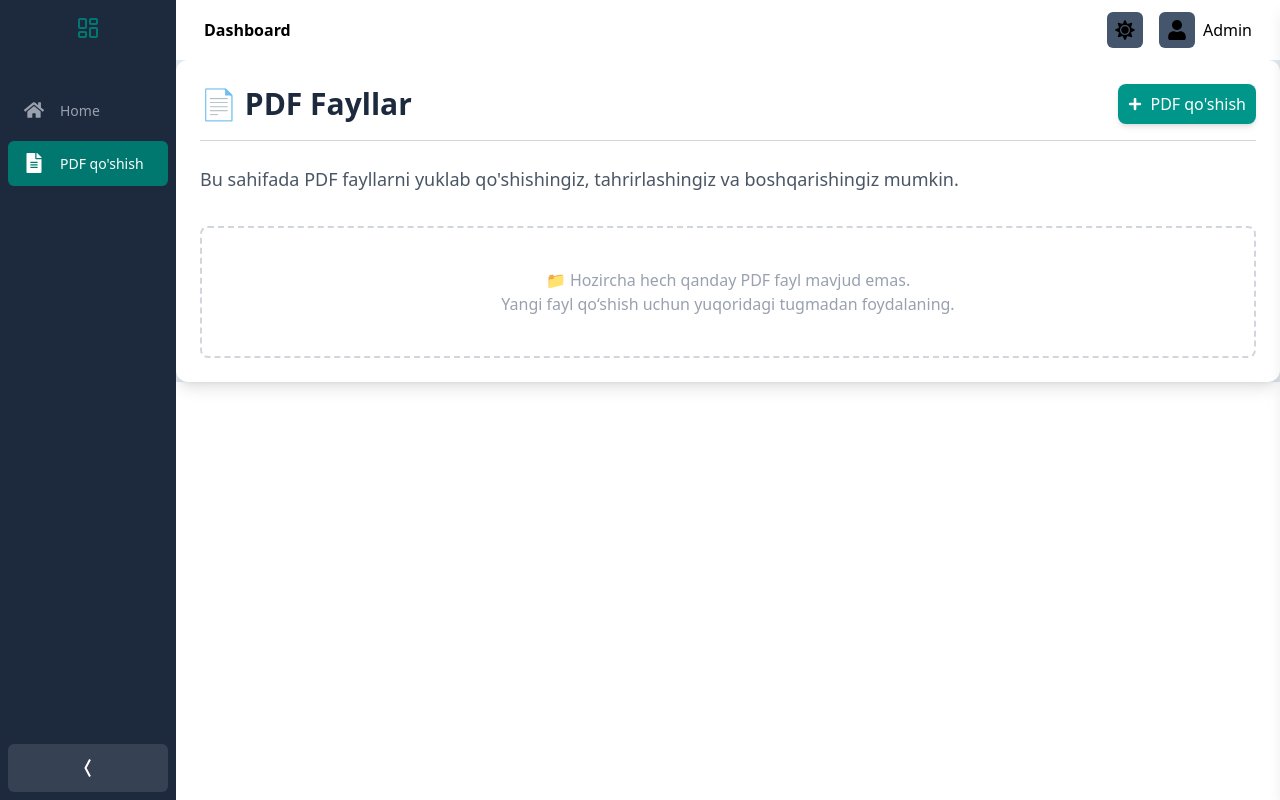
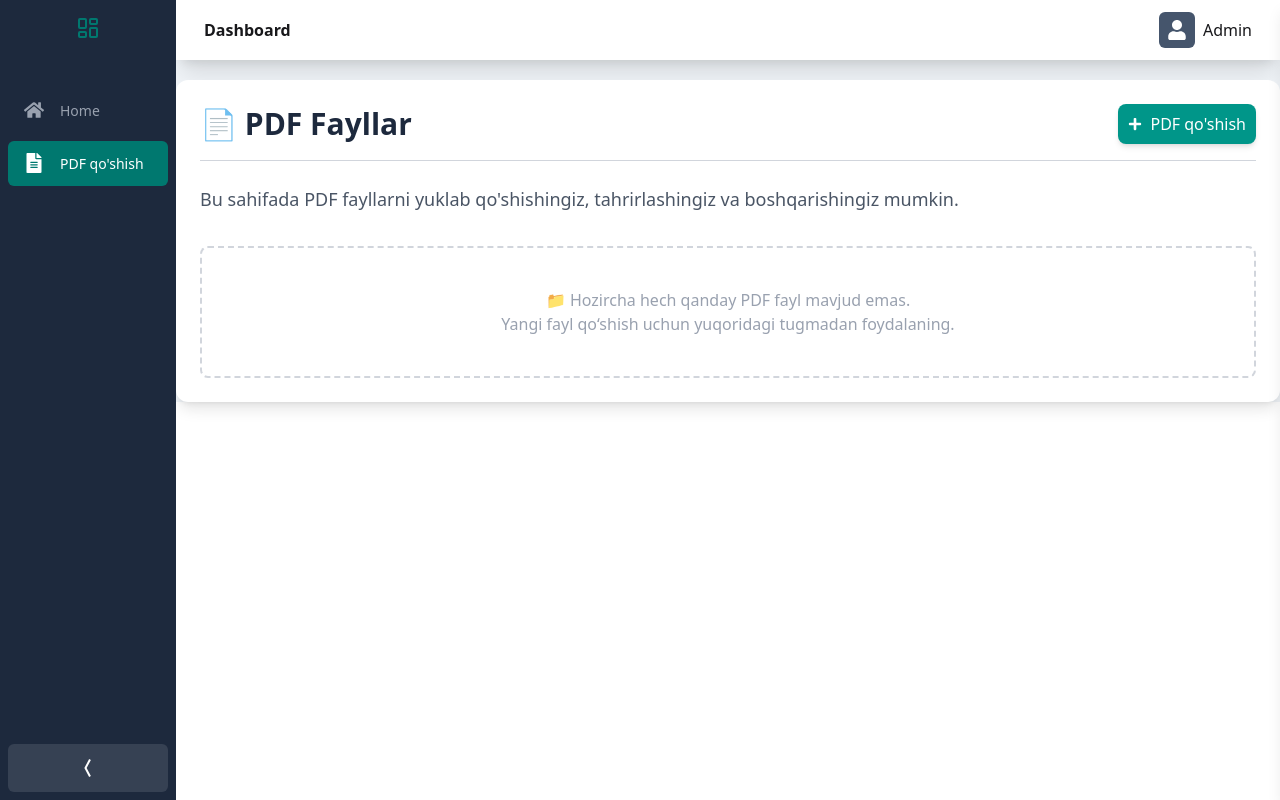
Before and after one commit to Husanjonazamov/qrcode-front, a React (Vite) app: page /dashboard/pdf in a window 1280 px wide. Built offline with nearby package versions, Linux system fonts and the light colour scheme.

Commit message:
Request blocked, get in touch, we can come up with a solution for your use case.

```diff
--- a/src/App.jsx
+++ b/src/App.jsx
@@ -16,7 +16,6 @@ function App() {
         <Route path="/" element={<LoginPage />} />
 
         <Route path="/dashboard" element={<Dashboard />}>
-          {/* Asosiy sahifa uchun Cards shu formatda */}
           <Route
             index
             element={
--- a/src/components/Cards/Cards.jsx
+++ b/src/components/Cards/Cards.jsx
@@ -5,7 +5,7 @@ import  CardItem  from "../Cards/CardItems";
 
 const Cards = () => {
     return (
-        <div className="translate-all flex flex-wrap gap-3 p-4  duration-300 sm:px-7 bg-white">
+        <div className="mt-5 translate-all flex flex-wrap gap-3 p-4 sm:px-7 inset-shadow-sm duration-300 sm:px-7 bg-white">
             {cardItems.map((item, index) => (
                 <CardItem item={item} key={index} />
             ))}
--- a/src/components/Dashboard/Dashboard.jsx
+++ b/src/components/Dashboard/Dashboard.jsx
@@ -5,7 +5,6 @@ import Header from "../Header/Header";
 import { Outlet } from "react-router-dom";
 
 const Dashboard = () => {
-  const [darkMode, setDarkMode] = useState(true);
   const [isOpen, setIsOpen] = useState(true);
 
   useEffect(() => {
@@ -14,26 +13,18 @@ const Dashboard = () => {
     }
   }, []);
 
-  const toggleDarkMode = () => setDarkMode((prev) => !prev);
   const toggleSidebar = () => setIsOpen((prev) => !prev);
 
   return (
-    <div
-      className={`flex font-Montserrat ${
-        darkMode ? "dark bg-slate-900" : "bg-slate-100"
-      }`}
-    >
+  <div className="flex font-Montserrat bg-white">
       <SideBar isOpen={isOpen} toggleSidebar={toggleSidebar} />
-
       <div
-        className={`flex-1 bg-slate-200 ${
+        className={`flex-1 bg-slate-100 ${
           isOpen ? "md:ml-44" : "ml-16"
-        } transition-all duration-300 dark:bg-white`}
+        } transition-all duration-300 `}
       >
-        <Header toggleDarkMode={toggleDarkMode} darkMode={darkMode} />
-        <div className="">
-          <Outlet />
-        </div>
+        <Header />
+        <Outlet />
       </div>
     </div>
   );
--- a/src/components/Header/Header.jsx
+++ b/src/components/Header/Header.jsx
@@ -1,49 +1,37 @@
 import React, { useState } from "react";
-import { FaSun, FaMoon, FaUser } from "react-icons/fa";
+import { FaUser } from "react-icons/fa";
 import { useNavigate } from "react-router-dom";
 
-const Header = ({ toggleDarkMode, darkMode }) => {
+const Header = () => {
   const [showDropdown, setShowDropdown] = useState(false);
-
   const navigate = useNavigate();
 
   const handleLogout = () => {
     navigate("/");
-    }
+  };
 
   const toggleDropdown = () => {
     setShowDropdown(!showDropdown);
   };
 
   return (
-        <div className="flex items-center justify-between bg-white px-7 py-3 dark:bg-slate-700 dark:text-gray-300 relative">
+    <div className="flex items-center justify-between
+      bg-white text-zinc-900 px-7 py-3 shadow-xl">
       <h1 className="font-bold">Dashboard</h1>
       <div className="flex items-center gap-4 relative">
-                <button
-                    className="rounded-md bg-slate-600 dark:bg-slate-600 dark:text-slate-300 duration-300"
-                    onClick={toggleDarkMode}
-                >
-                    {darkMode ? (
-                        <FaSun className="p-2 text-4xl" />
-                    ) : (
-                        <FaMoon className="p-2 text-4xl" />
-                    )}
-                </button>
-
-                <div className="relative">
         <div
           onClick={toggleDropdown}
           className="flex items-center gap-2 cursor-pointer select-none"
         >
-                        <FaUser className="rounded-md bg-slate-600 p-2 text-4xl dark:bg-slate-600 dark:text-slate-300" />
+          <FaUser className="rounded-md bg-slate-600 p-2 text-4xl text-white" />
           <h2 className="font-medium">Admin</h2>
         </div>
 
         {showDropdown && (
-                        <div className="absolute right-0 mt-2 w-32 bg-white border rounded-md shadow-lg dark:bg-slate-800 dark:border-slate-600">
+          <div className="absolute right-0 mt-2 w-32 bg-white border rounded-md shadow-lg">
             <button
               onClick={handleLogout}
-                                className="block w-full text-left px-4 py-2 text-sm text-gray-700 hover:bg-gray-100 dark:text-gray-200 dark:hover:bg-slate-700"
+              className="block w-full text-left px-4 py-2 text-sm text-gray-700 hover:bg-gray-100"
             >
               Logout
             </button>
@@ -51,7 +39,6 @@ const Header = ({ toggleDarkMode, darkMode }) => {
         )}
       </div>
     </div>
-        </div>
   );
 };
 
--- /dev/null
+++ b/src/components/PdfPage/PdfList.jsx
@@ -0,0 +1,47 @@
+import React, { useEffect, useState } from "react";
+
+
+
+const PdfList = () => {
+    const [pdfItems, setPdfItems] = useState([]);
+
+    useEffect(() => {
+        const storedItems = JSON.parse(localStorage.getItem("pdfItems")) || [];
+        setPdfItems(storedItems);
+    }, []);
+
+    return (
+        <div className="mt-8">
+            {/* <h3 className="text-xl font-bold text-slate-800 mb-4">📄 Yuklangan PDF fayllar</h3> */}
+            {pdfItems.length === 0 ? (
+                <div className="mt-8 border-2 border-dashed border-gray-300 rounded-lg p-10 text-center text-gray-400">
+                    <p>📁 Hozircha hech qanday PDF fayl mavjud emas.</p>
+                    <p>Yangi fayl qo‘shish uchun yuqoridagi tugmadan foydalaning.</p>
+                </div>
+            ) : (
+                <ul className="space-y-4">
+                    {pdfItems.map((item, index) => (
+                        <li key={index} className="p-4 border rounded-md bg-white shadow-sm flex justify-between items-center">
+                            <div>
+                                <p className="font-medium text-gray-800">🚘 {item.name} - {item.year} ({item.country})</p>
+                                <p className="text-sm text-gray-500">{item.fileName || "Fayl nomi mavjud emas"}</p>
+                            </div>
+                            <button
+                                className="text-red-500 hover:text-red-700"
+                                onClick={() => {
+                                    const updated = pdfItems.filter((_, i) => i !== index);
+                                    setPdfItems(updated);
+                                    localStorage.setItem("pdfItems", JSON.stringify(updated));
+                                }}
+                            >
+                                ❌ O'chirish
+                            </button>
+                        </li>
+                    ))}
+                </ul>
+            )}
+        </div>
+    );
+};
+
+export default PdfList;
--- a/src/components/PdfPage/AddItems.jsx
+++ b/src/components/PdfPage/PdfModel.jsx
@@ -2,7 +2,7 @@ import React, { useState } from "react";
 import FileUpload from "./FileUpload";
 
 
-const PdfModel = ({ onClose, isOpen }) => {
+const PdfModel = ({ onClose, isOpen, addPdfItem }) => {
     const [formData, setFormData] = useState({
         name: "",
         year: "",
@@ -33,10 +33,17 @@ const PdfModel = ({ onClose, isOpen }) => {
         };
 
         const existingData = JSON.parse(localStorage.getItem("pdfItems")) || [];
-        localStorage.setItem("pdfItems", JSON.stringify([...existingData, dataToSave]));
+        const updatedData = [...existingData, dataToSave];
+        localStorage.setItem("pdfItems", JSON.stringify(updatedData));
+
+        // 💡 Local statega yangi elementni uzatamiz
+        if (addPdfItem) {
+            addPdfItem(dataToSave);
+        }
 
         onClose();
     };
+
 
 
     return (
@@ -64,7 +71,7 @@ const PdfModel = ({ onClose, isOpen }) => {
                     </button>
                 </div>
 
-                <form className="space-y-4 p-4">
+                <form className="space-y-4 p-4" onSubmit={handleSubmit}>
                     <div>
                         <label className="block mb-1 text-sm font-medium text-gray-600">Mashina nomi</label>
                         <input
@@ -115,6 +122,7 @@ const PdfModel = ({ onClose, isOpen }) => {
                             Bekor qilish
                         </button>
                         <button
+
                             type="submit"
                             className="px-4 py-2 bg-teal-600 text-white rounded-md hover:bg-teal-700"
                         >
--- a/src/components/PdfPage/PdfPage.jsx
+++ b/src/components/PdfPage/PdfPage.jsx
@@ -1,15 +1,20 @@
 import React, { useState } from "react";
 import { FaPlus } from "react-icons/fa";
-import PdfModel from "./AddItems";
-
-
-
+import PdfModel from "./PdfModel";
+import PdfList from "./PdfList";
 
 const PdfPage = () => {
     const [isOpen, setIsOpen] = useState(false);
+    const [pdfItems, setPdfItems] = useState(() => {
+        return JSON.parse(localStorage.getItem("pdfItems")) || [];
+    });
+
+    const addPdfItem = (item) => {
+        setPdfItems((prev) => [...prev, item]);
+    };
 
     return (
-        <div className="p-6 bg-white rounded-xl shadow-lg relative">
+        <div className="p-6 mt-5 bg-white rounded-xl shadow-lg relative">
             <div className="flex flex-col sm:flex-row sm:justify-between sm:items-center gap-4 mb-6 border-b border-gray-300 pb-4">
                 <h2 className="text-xl sm:text-3xl font-extrabold text-slate-800">📄 PDF Fayllar</h2>
                 <button
@@ -26,12 +31,9 @@ const PdfPage = () => {
                 Bu sahifada PDF fayllarni yuklab qo'shishingiz, tahrirlashingiz va boshqarishingiz mumkin.
             </p>
 
-            <div className="mt-8 border-2 border-dashed border-gray-300 rounded-lg p-10 text-center text-gray-400">
-                <p>📁 Hozircha hech qanday PDF fayl mavjud emas.</p>
-                <p>Yangi fayl qo‘shish uchun yuqoridagi tugmadan foydalaning.</p>
-            </div>
+            <PdfList items={pdfItems} setItems={setPdfItems} />
 
-            <PdfModel isOpen={isOpen} onClose={() => setIsOpen(false)} />
+            <PdfModel isOpen={isOpen} onClose={() => setIsOpen(false)} addPdfItem={addPdfItem} />
         </div>
     );
 };
```
Lines whose indentation alone changed are shown as unchanged.
